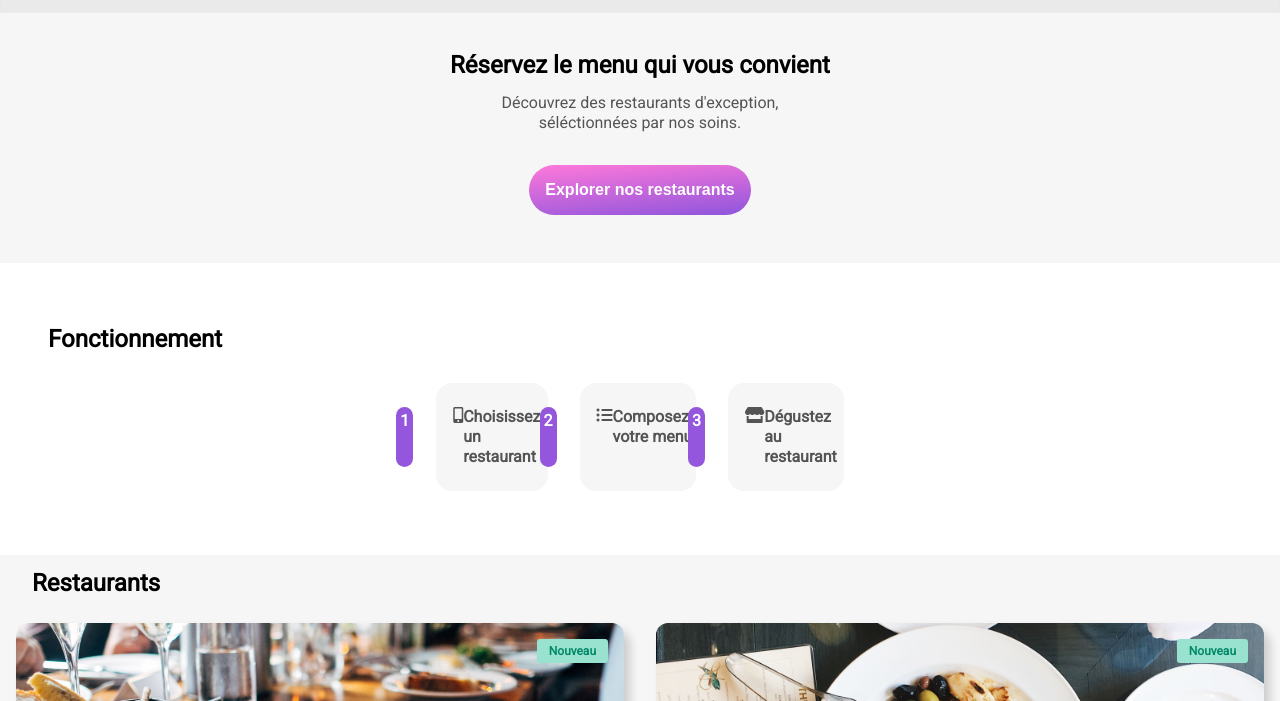
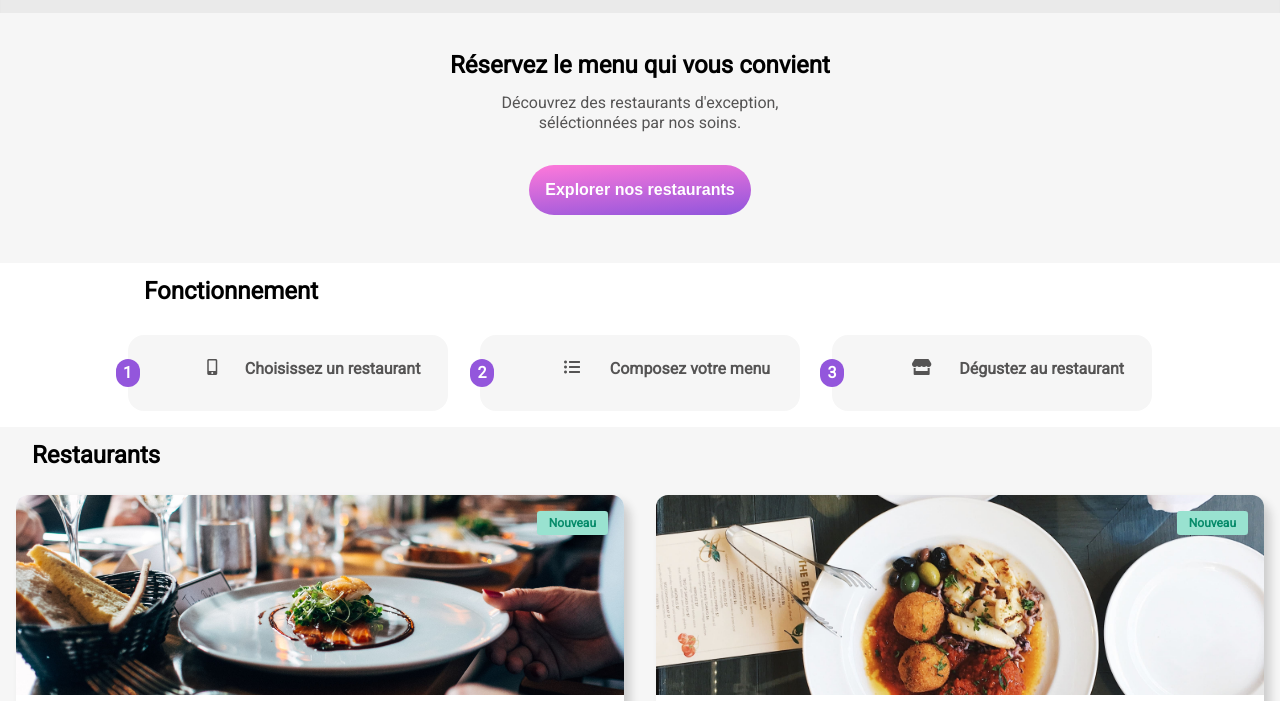
Before and after one commit to JeremiePermentier/JeremiePermentier_3_18-12-2021, a website: page index.html in a window 1280 px wide. Shown: the part 99-800 px from the top of the page. Drawn offline with Linux system fonts and the light colour scheme; a web font is replaced by a local one.

Commit message:
Modification du body

```diff
--- a/css/partials/layout/_body.scss
+++ b/css/partials/layout/_body.scss
@@ -1,6 +1,8 @@
 body{
     display: grid;
     grid-template-columns: repeat(4, 1fr);
+    max-width: 1920px;
+    margin: auto;
 }
 header{
     grid-column: 1/5;
--- a/css/partials/pages/_home.scss
+++ b/css/partials/pages/_home.scss
@@ -37,11 +37,11 @@
 /*--Operation--*/
 
 .operation{
-    padding: 3rem 1rem;
+    width: min-content;
+    margin: auto;
     background-color: #FFF;
     &__container{
         margin: 0 auto;
-        width: 23rem;
     }
     &__heading{
         @include heading($font: 'Roboto', $size: 1.5rem, $font-weight: bold);
```
Also changed, not shown: css/style.css, 1 other file.
